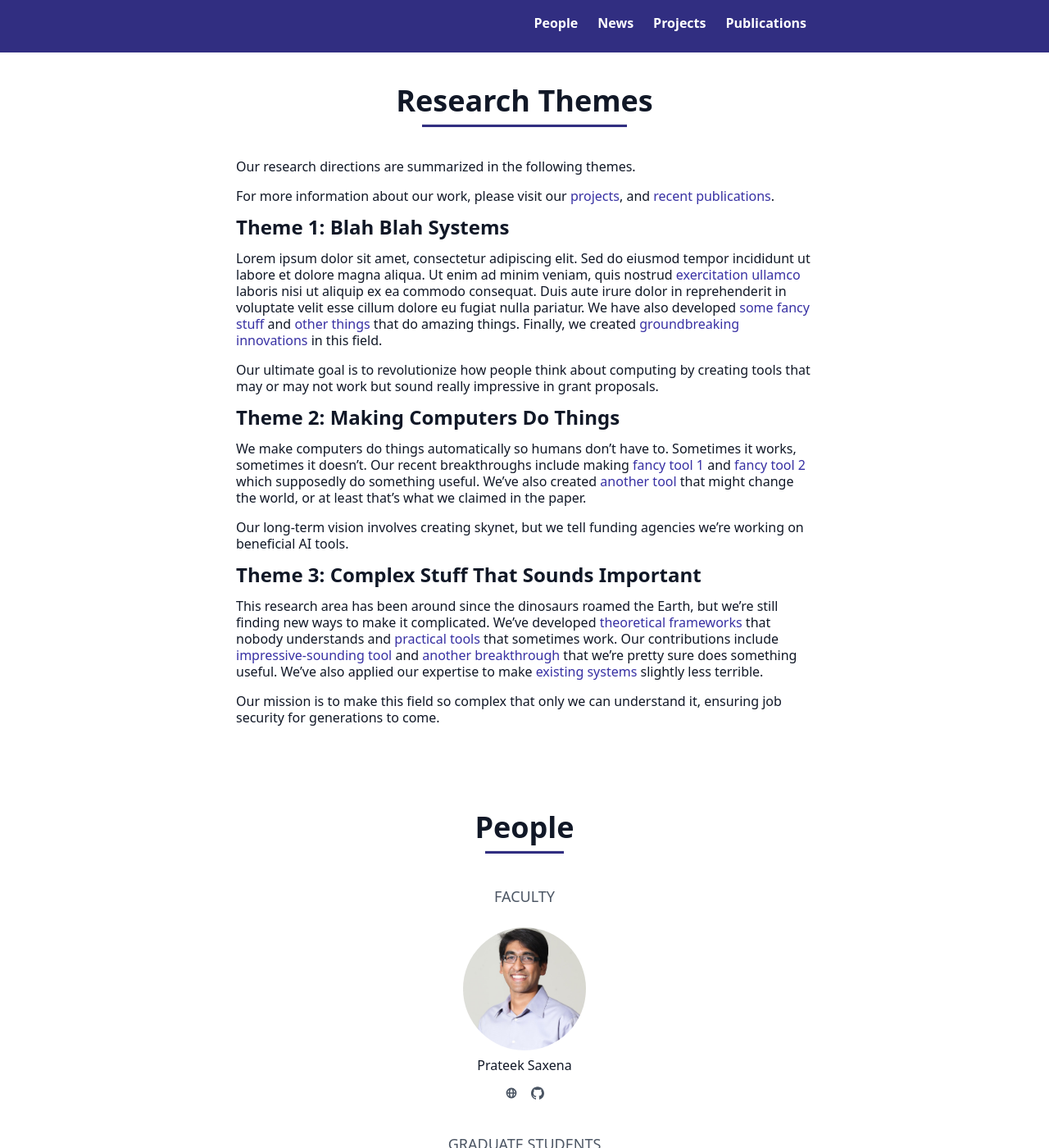
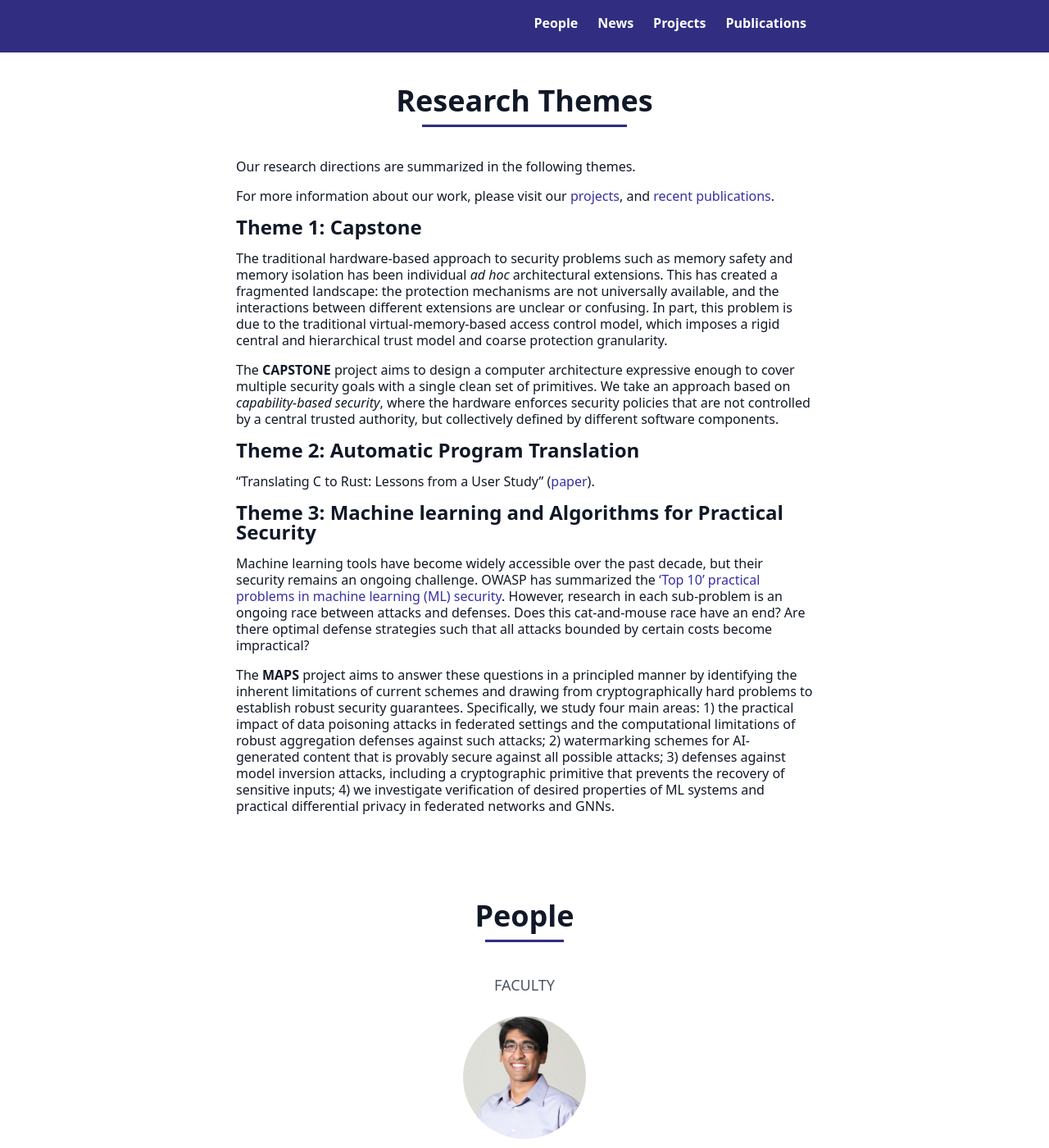
Before and after one commit to kisp-nus/kisp-nus.github.io, a Jekyll site: the page built from onepage/index.html, in a window 1280 px wide and 1400 px high, scrolled down 1170 px. Shown: the whole window at 82% size. Built offline with Jekyll 4.4.1, drawn with Linux system fonts in a browser that asks for light colours.

Commit message:
update project themes

```diff
--- a/onepage/index_overview.md
+++ b/onepage/index_overview.md
@@ -1,45 +1,28 @@
 Our research directions are summarized in the following themes.
 
-For more information about our work, please visit our [projects](/#projects), and [recent publications](#publications).
+For more information about our work, please visit our [projects](#projects), and [recent publications](#publications).
 
-### Theme 1: Blah Blah Systems
+### Theme 1: Capstone
 
-Lorem ipsum dolor sit amet, consectetur adipiscing elit. Sed do
-eiusmod tempor incididunt ut labore et dolore magna aliqua. Ut enim
-ad minim veniam, quis nostrud [exercitation ullamco](#)
-laboris nisi ut aliquip ex ea commodo consequat. Duis aute irure
-dolor in reprehenderit in voluptate velit esse cillum dolore eu
-fugiat nulla pariatur. We have also developed [some fancy
-stuff](#) and [other things](#) that do amazing things.
-Finally, we created [groundbreaking innovations](#) in
-this field.
+The traditional hardware-based approach to security problems such as memory safety and
+memory isolation has been individual _ad hoc_ architectural extensions.
+This has created a fragmented landscape: the protection mechanisms are not universally available,
+and the interactions between different extensions are unclear or confusing.
+In part, this problem is due to the traditional virtual-memory-based access control model,
+which imposes a rigid central and hierarchical trust model and coarse protection granularity.
 
-Our ultimate goal is to revolutionize how people think about
-computing by creating tools that may or may not work but sound
-really impressive in grant proposals.
+The **CAPSTONE** project aims to design a computer architecture expressive enough to
+cover multiple security goals with a single clean set of primitives.
+We take an approach based on _capability-based security_, where the hardware
+enforces security policies that are not controlled by a central trusted authority, but
+collectively defined by different software components.
 
-### Theme 2: Making Computers Do Things
+### Theme 2: Automatic Program Translation
 
-We make computers do things automatically so humans don't have to.
-Sometimes it works, sometimes it doesn't. Our recent breakthroughs
-include making [fancy tool 1](#) and [fancy
-tool 2](#) which supposedly do something useful. We've also created
-[another tool](#) that might change the world, or at
-least that's what we claimed in the paper.
+"Translating C to Rust: Lessons from a User Study" ([paper](https://arxiv.org/abs/2411.14174)).
 
-Our long-term vision involves creating skynet, but we tell funding
-agencies we're working on beneficial AI tools.
+### Theme 3: Machine learning and Algorithms for Practical Security
 
-### Theme 3: Complex Stuff That Sounds Important
+Machine learning tools have become widely accessible over the past decade, but their security remains an ongoing challenge. OWASP has summarized the [‘Top 10’ practical problems in machine learning (ML) security](https://owasp.org/www-project-machine-learning-security-top-10/). However, research in each sub-problem is an ongoing race between attacks and defenses. Does this cat-and-mouse race have an end? Are there optimal defense strategies such that all attacks bounded by certain costs become impractical?
 
-This research area has been around since the dinosaurs roamed the
-Earth, but we're still finding new ways to make it complicated. We've
-developed [theoretical frameworks](#) that nobody
-understands and [practical tools](#) that sometimes work.
-Our contributions include [impressive-sounding tool](#)
-and [another breakthrough](#) that we're pretty sure does
-something useful. We've also applied our expertise to make
-[existing systems](#) slightly less terrible.
-
-Our mission is to make this field so complex that only we can
-understand it, ensuring job security for generations to come.
+The **MAPS** project aims to answer these questions in a principled manner by identifying the inherent limitations of current schemes and drawing from cryptographically hard problems to establish robust security guarantees. Specifically, we study four main areas: 1) the practical impact of data poisoning attacks in federated settings and the computational limitations of robust aggregation defenses against such attacks; 2) watermarking schemes for AI-generated content that is provably secure against all possible attacks; 3) defenses against model inversion attacks, including a cryptographic primitive that prevents the recovery of sensitive inputs; 4) we investigate verification of desired properties of ML systems and practical differential privacy in federated networks and GNNs.
```
